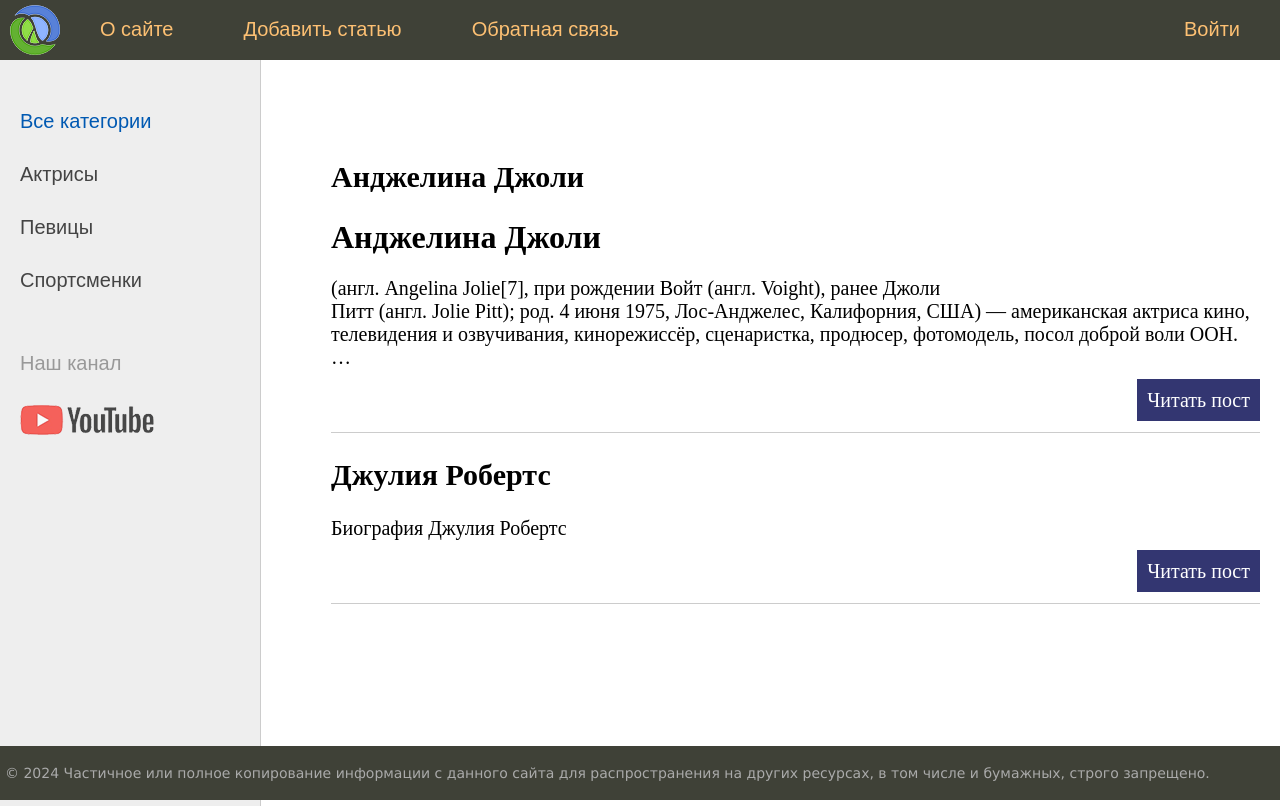
After one commit to dashadmdv/django-sandbox, a Django app: page / in a window 1280 px wide. The commit adds this page. Run offline with Django 5.2, Linux system fonts and the light colour scheme.

Commit message:
add: static files (#15)

```diff
--- /dev/null
+++ b/sitewomen/templates/base.html
@@ -0,0 +1,66 @@
+{% load static %}
+<!DOCTYPE html>
+<html>
+<head>
+	<title>{{title}}</title>
+	<link type="text/css" href="{% static 'women/css/styles.css' %}" rel="stylesheet" />
+	<meta http-equiv="Content-Type" content="text/html; charset=utf-8">
+	<link rel="shortcut icon" href="{% static 'women/images/main.ico' %}" type="image/x-icon"/>
+	<meta name="viewport" content="width=device-width, initial-scale=1.0">
+</head>
+<body>
+<table class="table-page" border=0 cellpadding="0" cellspacing="0">
+<tr><td valign=top>
+{% block mainmenu %}
+		<div class="header">
+			<ul id="mainmenu" class="mainmenu">
+			<li class="logo"><a href="{% url 'home' %}"><div class="logo"></div></a></li>
+{% for m in menu %}
+	{% if not forloop.last %}<li>{% else %}<li class="last">{% endif %}
+		<a href="{% url m.url_name %}">{{m.title}}</a></li>
+{% endfor %}
+			</ul>
+			<div class="clear"></div>
+		</div>
+{% endblock mainmenu %}
+
+
+<table class="table-content" border=0 cellpadding="0" cellspacing="0">
+<tr>
+<!-- Sidebar слева -->
+	<td valign="top" class="left-chapters">
+	<ul id="leftchapters">
+		<li class="selected">Все категории</li>
+		<li><a href="#">Актрисы</a></li>
+		<li><a href="#">Певицы</a></li>
+		<li><a href="#">Спортсменки</a></li>
+		<li class="share">
+		<p>Наш канал</p>
+		<a class="share-yt" href="https://www.youtube.com/channel/UClJzWfGWuGJL2t-3dYKcHTA/playlists" target="_blank" rel="nofollow"></a>
+		</li>
+	</ul>
+</td>
+<!-- Конец Sidebar'а -->
+<td valign="top" class="content">
+	<!-- Хлебные крошки -->
+	{% block breadcrumbs %}
+	{% endblock %}
+
+<!-- Блок контента -->
+	<div class="content-text">
+{% block content %}
+{% endblock %}
+	</div>
+<!-- Конец блока контента -->
+
+</td></tr></table>
+</td></tr>
+<!-- Footer -->
+<tr><td valign=top>
+	<div id="footer">
+		<p>&copy; 2024 Частичное или полное копирование информации с данного сайта для распространения на других ресурсах, в том числе и бумажных, строго запрещено.</p>
+	</div>
+</td></tr></table>
+<!-- Конец footer'а и страницы -->
+</body>
+</html>
--- /dev/null
+++ b/sitewomen/women/static/women/css/styles.css
@@ -0,0 +1,409 @@
+html, body {
+	font-family: 'Arial';
+	margin: 0;
+	padding: 0;
+	height: 100%;
+	width: 100%;
+	color: #444;
+}
+
+a {
+	color: #0059b2;
+	text-decoration: none;
+}
+a:hover {
+	color: #CC0000;
+	text-decoration: underline;
+}
+
+img {max-width: 600px; height: auto;}
+
+img.img-article-left {
+	max-width: 300px;
+	height: auto;
+	float: left;
+	padding: 0 10px 10px 0;
+}
+
+img.img-article-left.thumb {
+	max-width: 150px;
+	height: auto;
+}
+
+p.link-read-post {
+	text-align: right;
+}
+p.link-read-post a {
+	padding: 10px;
+	min-width: 100px;
+	background: #333671;
+	color: #fff;
+	text-decoration: none;
+}
+
+div.article-panel {
+    background: #eee;
+    padding: 5px 10px 5px 10px;
+    box-sizing: border-box;
+    overflow: hidden;
+    color: #555;
+}
+div.article-panel p.first {
+    margin: 0;
+    float: left;
+}
+div.article-panel p.last {
+    margin: 0;
+    float: right;
+}
+
+ul.list-articles {
+	list-style: none;
+	margin: 0;
+	padding: 0;
+}
+ul.list-articles li {
+	border-bottom: 1px solid #ccc;
+}
+
+.table-page {
+	width: 100%;
+	height: 100%;
+	vertical-align: top;
+}
+.table-page tr {height: 100%;}
+
+.clear {clear: both;}
+
+.header {
+	background: #3F4137;
+	height: 60px;
+}
+
+.logo {
+	background: url('../images/logo.png') no-repeat 10px 5px;
+	width: 70px;
+	height: 60px;
+}
+
+ul.mainmenu {
+	list-style: none;
+	margin: 0;
+	padding: 0;
+	height: 60px;
+	color: #fdc073;
+	font-size: 20px;
+	overflow: hidden;
+}
+ul.mainmenu li {
+	float: left;
+	margin: 18px 40px 0 30px;
+}
+ul.mainmenu li.logo {margin: 0;}
+ul.mainmenu li.last {float: right;}
+
+ul.mainmenu li a {
+	color: #fdc073;
+	text-decoration: none;
+}
+ul.mainmenu li a:hover {
+	color: #FDA83D;
+}
+
+.panelitems {
+	text-align: center;
+}
+
+ul.langitem {
+	list-style: none;
+	display: inline-block;
+	margin: 30px;
+	padding: 0;
+	max-width: 300px
+}
+ul.langitem li {
+	margin: 10px 0 0 0;
+	width: 100%;
+}
+ul.langitem li.image {
+	margin: 0;
+	text-align: center;
+	width: 100%;
+	height: 250px;
+	overflow: hidden;
+}
+ul.langitem li.descr {
+	color: #777;
+	height: 170px;
+	overflow: hidden;
+}
+ul.langitem li a {
+	color: #fdc073;
+	text-decoration: none;
+	font-size: 20px;
+}
+ul.langitem li a:hover {
+	color: #FDA83D;
+}
+div.button {
+	background: #3F4137;
+	max-width: 200px;
+	margin: 0 auto;
+	padding: 5px 20px 5px 20px;
+	border-radius: 10px;
+	font-size: 20px;
+}
+
+.table-content {
+	width: 100%;
+	min-height: 100%;
+	height: 100%;
+}
+
+.left-chapters {
+	margin: 0;
+	background: #eee;
+	border-right: 1px solid #ccc;
+}
+.left-chapters ul {
+	width: 230px;
+	margin: 0;
+	padding: 20px 10px 10px 20px;
+	list-style: none;
+	font-size: 20px;
+}
+.left-chapters ul li {
+	margin: 30px 0 0 0;
+	color: #999;
+}
+.left-chapters ul li.selected {color: #0059b2; }
+.left-chapters ul li a {
+	color: #444;
+	text-decoration: none;
+}
+.left-chapters ul li a:hover { color: #CC0000; }
+.left-chapters ul li.share {margin: 60px 0 0 0;}
+.left-chapters ul li.share p {margin: 30px 0 30px 0;}
+.left-chapters ul li.share a {
+	display: inline-block;
+	width: 40px;
+	height: 40px;
+	margin: 0 20px 0 0;
+}
+.left-chapters ul li.share a.share-yt {
+	width: 100%;
+	height: 30px;
+	background: url('../images/share_yt.png') no-repeat 0 0
+}
+.left-chapters ul li.share a.share-yt:hover {
+	width: 100%;
+	height: 30px;
+	background: url('../images/share_yt.png') no-repeat 0 -30px
+}
+
+ul.tags-list {
+    width: 100%;
+	margin: 0;
+	padding: 0;
+	list-style: none;
+}
+
+ul.tags-list li {
+	margin: 0;
+	padding: 0 0 10px;
+    display: inline-block;
+}
+
+ul.tags-list li a {
+	padding: 5px;
+	font-size: 16px;
+	border: 1px solid #aaa;
+}
+
+.content {
+	padding: 40px 20px 20px 40px;
+	width: 100%;
+	box-sizing: border-box;
+}
+
+ul.breadcrumbs {
+	margin: 0;
+	padding: 0;
+	list-style: none;
+	font-size: 20px;
+	font-family: Sans-serif, Arial, Tahoma;
+}
+ul.breadcrumbs li {
+	display: inline-block;
+}
+ul.breadcrumbs li a {
+	color: #0059b2;
+	text-decoration: none;
+}
+ul.breadcrumbs li a:hover { color: #CC0000; }
+ul.breadcrumbs li:after{
+	padding: 0 10px 0 10px;
+	content: "\2192";
+}
+ul.breadcrumbs li.last:after {content: "";}
+
+ul.control {
+	margin: 0;
+	padding: 60px 0 0 0;
+	list-style: none;
+	font-family: Sans-serif, Arial, Tahoma;
+	font-size: 18px;
+	width: 100%;
+}
+ul.control li {	float: left; padding: 0 0 0 10px;}
+ul.control li.first:before {content: "\2190"; padding: 0 10px 0 0;}
+ul.control li.last {float: right; padding: 0 40px 0 0;}
+ul.control li.last:after {content: "\2192"; padding: 0 0 0 10px;}
+ul.control li a { color: #0059b2; text-decoration: none; }
+ul.control li a:hover { color: #CC0000; }
+
+ul.content-table {
+	margin: 0;
+	padding: 60px 0 0 30px;
+	list-style: none;
+	font-family: Sans-serif, Arial, Tahoma;
+	font-size: 28px;
+}
+ul.content-table li {
+	margin: 0 0 40px 0;
+}
+ul.content-table li a {
+	color: #BB5715;
+	text-decoration: none;
+}
+ul.content-table li a:hover {color: #F0711C;}
+
+.content-text {
+	margin: 60px 0 0 30px;
+	color: #000;
+	font-size: 20px;
+	font-family: Yandex Sans Display Light;
+}
+.content-text h1 {font-size: 32px;}
+
+ul.lang-list {
+	list-style: none;
+	margin: 0;
+	padding: 14px 0 0 0;
+	background: #3F4137;
+	width: 100%;
+	height: 50px;
+	border-top: 1px solid #959A82;
+	box-sizing: border-box;
+	font-size: 18px;
+	font-family: Sans-serif, Arial, Tahoma;
+}
+ul.lang-list li {
+	display: inline-block;
+	margin-left: 40px;
+}
+ul.lang-list li.selected {color: #fdc073; border-bottom: 1px solid #fdc073;}
+ul.lang-list li a {
+	color: #eee;
+	text-decoration: none;
+}
+ul.lang-list li a:hover {color: #fdc073;}
+
+.topic-subject .topic-line {
+	border-bottom: 1px solid #CC0000;
+	margin-top: -16px;
+}
+
+.topic-subject .topic-text {
+	display: inline-block;
+	font-size: 28px;
+	color: #777;
+	padding: 0 10px 0 10px;
+	margin-left: 30px;
+	background: #fff;
+	font-family: Sans-serif, Arial, Tahoma;
+}
+
+.list-topic {
+	margin: 40px 0 60px 0;
+	font-family: Sans-serif, Arial, Tahoma;
+}
+.list-topic p {
+	margin: 0;
+	font-size: 28px;
+}
+.list-topic ol {
+	columns: 2;
+	-webkit-columns: 2;
+	column-gap: 40px;
+}
+.list-topic ol li {
+	display: list-item;
+	margin: 10px 10px 0 0px;
+	padding: 0 0 0 10px;
+}
+.list-topic ol li a {
+	color: #0059b2;
+	text-decoration: none;
+}
+.list-topic ol li a:hover {color: #CC0000;}
+
+.highlight {
+	max-width: 350px;
+	padding: 0 10px 0 10px;
+	margin: 0;
+	overflow: auto;
+	overflow-y: hidden;
+	background: #f0f0f0;
+}
+.highlight p { margin: 0; }
+.highlight .block {
+	width: 100%;
+	margin: 0;
+}
+.highlight .block p { margin: 0; }
+
+.quote {
+	background: url('../images/blockquote.png') no-repeat 0 10px;
+	padding: 5px 5px 5px 70px;
+	font-family: Sans-serif, Arial, Tahoma;
+	font-style: italic;
+}
+
+#footer {
+	box-sizing: border-box;
+
+	background: #3F4137;
+	padding: 5px;
+	color: #aaa;
+	font-size: 14px;
+	font-family: Verdana, Geneva, Arial, Helvetica;
+	text-align: left;
+	overflow: hidden;
+}
+#footer a {
+	text-decoration: underline;
+	color: #aaa;
+}
+
+.form-input {
+    width: 300px;
+    font-size: 16px;
+}
+
+.form-label {
+    display: inline-block;
+    min-width: 150px;
+    vertical-align: top;
+}
+
+.form-error ul {
+    list-style: none;
+    padding: 0;
+    color: #CC0000;
+}
+
+.form-button {
+    min-width: 200px;
+    font-size: 16px;
+}
--- a/sitewomen/women/templates/women/about.html
+++ b/sitewomen/women/templates/women/about.html
@@ -1,4 +1,5 @@
 {% extends 'base.html' %}
+
 {% block content %}
-<h1>{{ title }}</h1>
+<h1>{{title}}</h1>
 {% endblock %}
--- a/sitewomen/women/templates/women/index.html
+++ b/sitewomen/women/templates/women/index.html
@@ -1,24 +1,17 @@
 {% extends 'base.html' %}
+
 {% block content %}
-<h1>{{ title }}</h1>
-
-{% include 'women/includes/nav.html' only with title='aboba'%}
-
-<ul>
+<ul class="list-articles">
     {% for p in posts %}
     {% if p.is_published %}
-    <li>
-        <h2>{{ p.title }}</h2>
-        <p>{{ p.content }}</p>
-        <p><a href="{% url 'post' p.id %}">Читать пост</a></p>
-        {% if not forloop.last %}
-        <hr>
-        {% endif %}
+    <li><h2>{{p.title}}</h2>
+        {% autoescape off %}
+        {{p.content|linebreaks|truncatewords:38}}
+        {% endautoescape %}
+        <div class="clear"></div>
+        <p class="link-read-post"><a href="{% url 'post' p.id %}">Читать пост</a></p>
     </li>
     {% endif %}
     {% endfor %}
 </ul>
-
-{% include 'women/includes/nav.html' only %}
-
 {% endblock %}
--- a/sitewomen/women/views.py
+++ b/sitewomen/women/views.py
@@ -9,7 +9,16 @@ menu = [
 ]
 
 data_db = [
-    {"id": 1, "title": "Анджелина Джоли", "content": "Биография Анджелины Джоли", "is_published": True},
+    {
+        "id": 1,
+        "title": "Анджелина Джоли",
+        "content": """<h1>Анджелина Джоли</h1> (англ. Angelina Jolie[7], при рождении Войт (англ. Voight), ранее Джоли
+        Питт (англ. Jolie Pitt); род. 4 июня 1975, Лос-Анджелес, Калифорния, США) — американская актриса кино,
+        телевидения и озвучивания, кинорежиссёр, сценаристка, продюсер, фотомодель, посол доброй воли ООН.
+        Обладательница премии «Оскар», трёх премий «Золотой глобус» (первая актриса в истории,
+        три года подряд выигравшая премию) и двух «Премий Гильдии киноактёров США».""",
+        "is_published": True,
+    },
     {"id": 2, "title": "Марго Робби", "content": "Биография Марго Робби", "is_published": False},
     {"id": 3, "title": "Джулия Робертс", "content": "Биография Джулия Робертс", "is_published": True},
 ]
```
Also changed, not shown: sitewomen/women/templates/women/includes/nav.html (added, +7 -0 lines), sitewomen/women/static/women/images/blockquote.png (added), sitewomen/women/static/women/images/btn_yt.png (added), sitewomen/women/static/women/images/logo.png (added), sitewomen/women/static/women/images/main.ico (added), sitewomen/women/static/women/images/share_yt.png (added), sitewomen/women/static/women/images/smallmenu.png (added).
